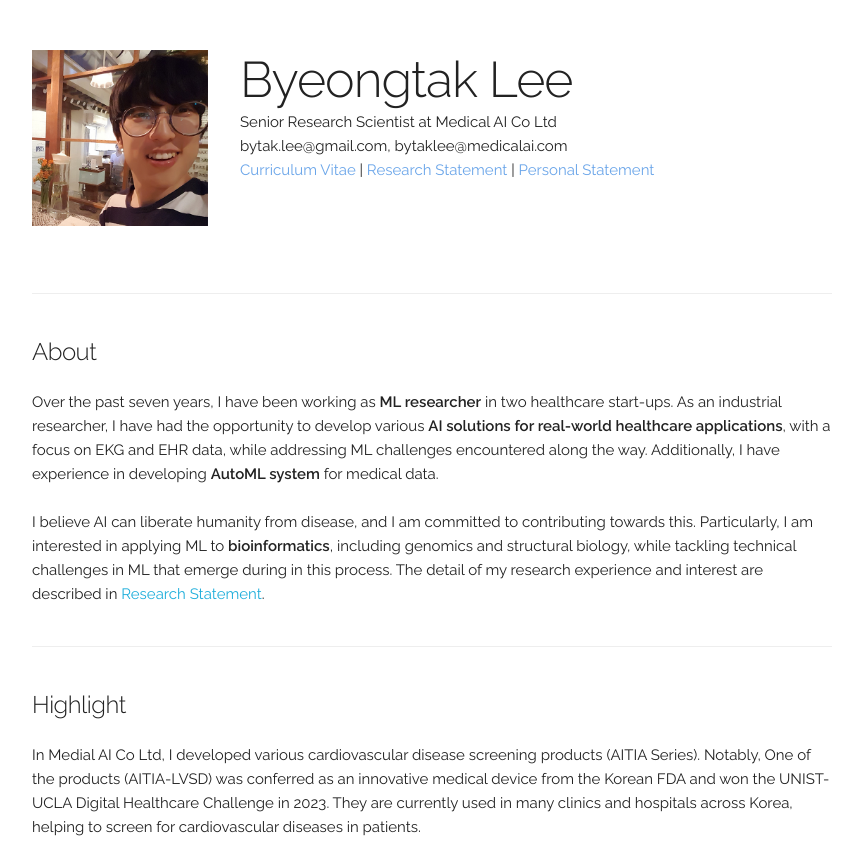
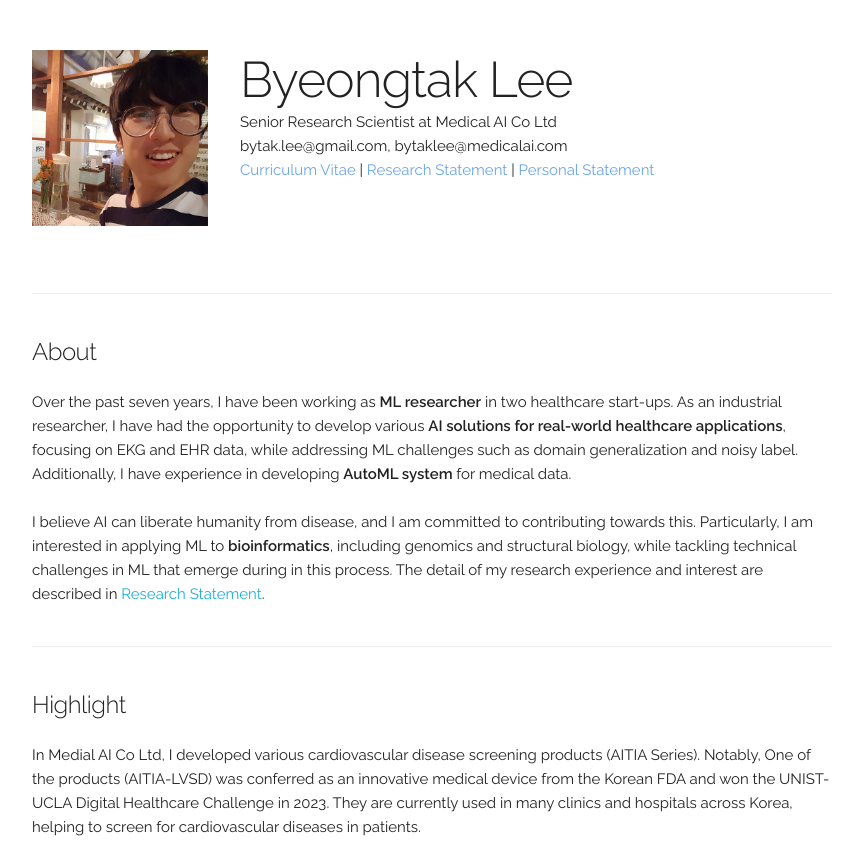
Before and after one commit to byeongtak/byeongtak.github.io, a Jekyll site: the page built from index.html, in a window 1280 px wide and 900 px high, cut to the strip 0-859 px from the top of the window. Shown: the whole strip, without its empty margins (208-1069 px from the left). Built offline with Jekyll 4.4.1, drawn with Linux system fonts in a browser that asks for light colours; some of the changed lines change nothing that is shown.

Commit message:
Update index.html

```diff
--- a/index.html
+++ b/index.html
@@ -15,8 +15,8 @@ layout: default
 <div class="docs-section" id="about">
   <h5>About</h5>
 	Over the past seven years, I have been working as <b>ML researcher</b> in two healthcare start-ups.
-	As an industrial researcher, I have had the opportunity to develop various <b>AI solutions for real-world healthcare applications</b>, with a focus on EKG and EHR data, while addressing ML challenges encountered along the way.
-<!-- 	Along the way, I encountered technical challenges in ML, such as domain generalization and noisy label, and investigated these problems. -->
+<!-- 	As an industrial researcher, I have had the opportunity to develop various <b>AI solutions for real-world healthcare applications</b>, with a focus on EKG and EHR data, while addressing ML challenges encountered along the way, including domain generalization and noisy label. -->
+	As an industrial researcher, I have had the opportunity to develop various <b>AI solutions for real-world healthcare applications</b>, focusing on EKG and EHR data, while addressing ML challenges such as domain generalization and noisy label.
 	Additionally, I have experience in developing <b>AutoML system</b> for medical data.
   <br>
   <br>
```
